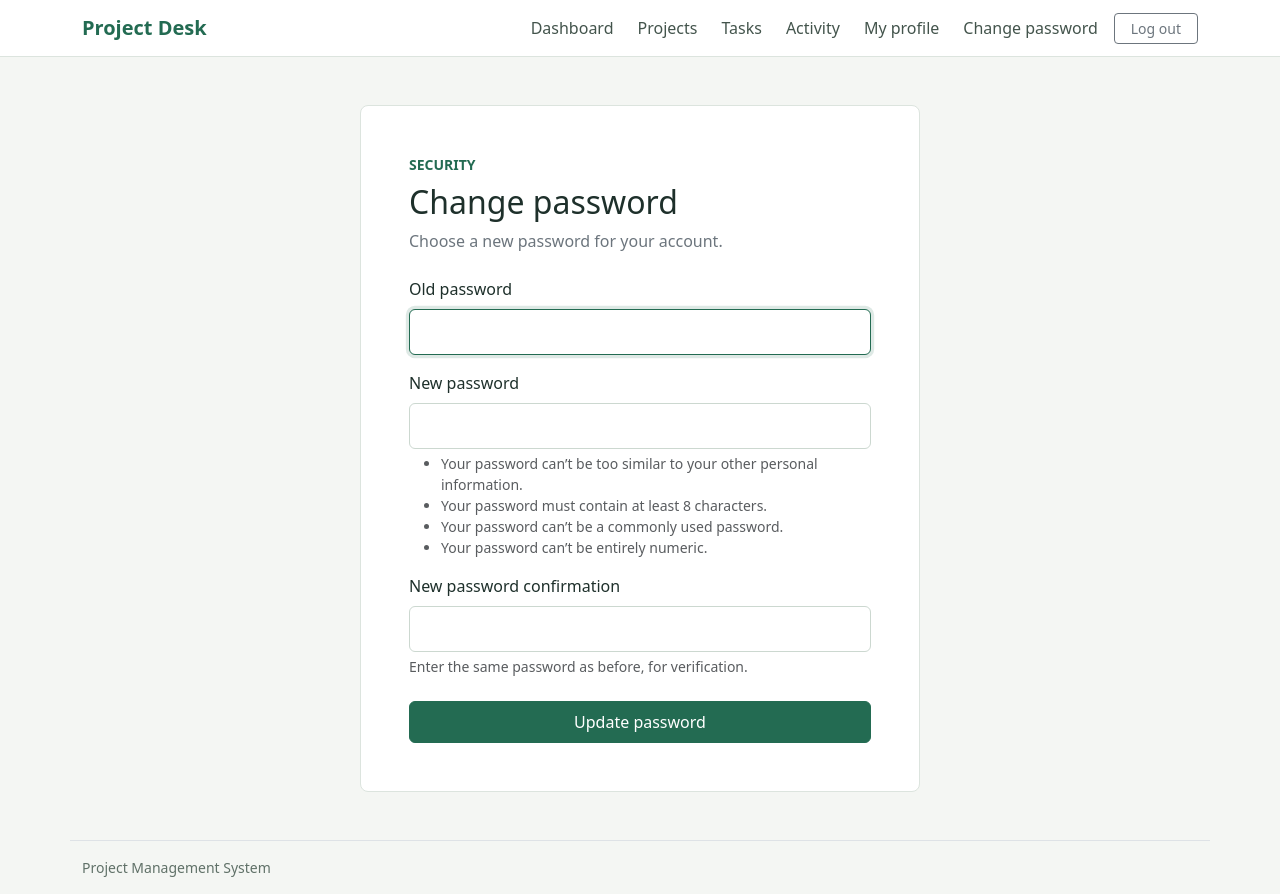
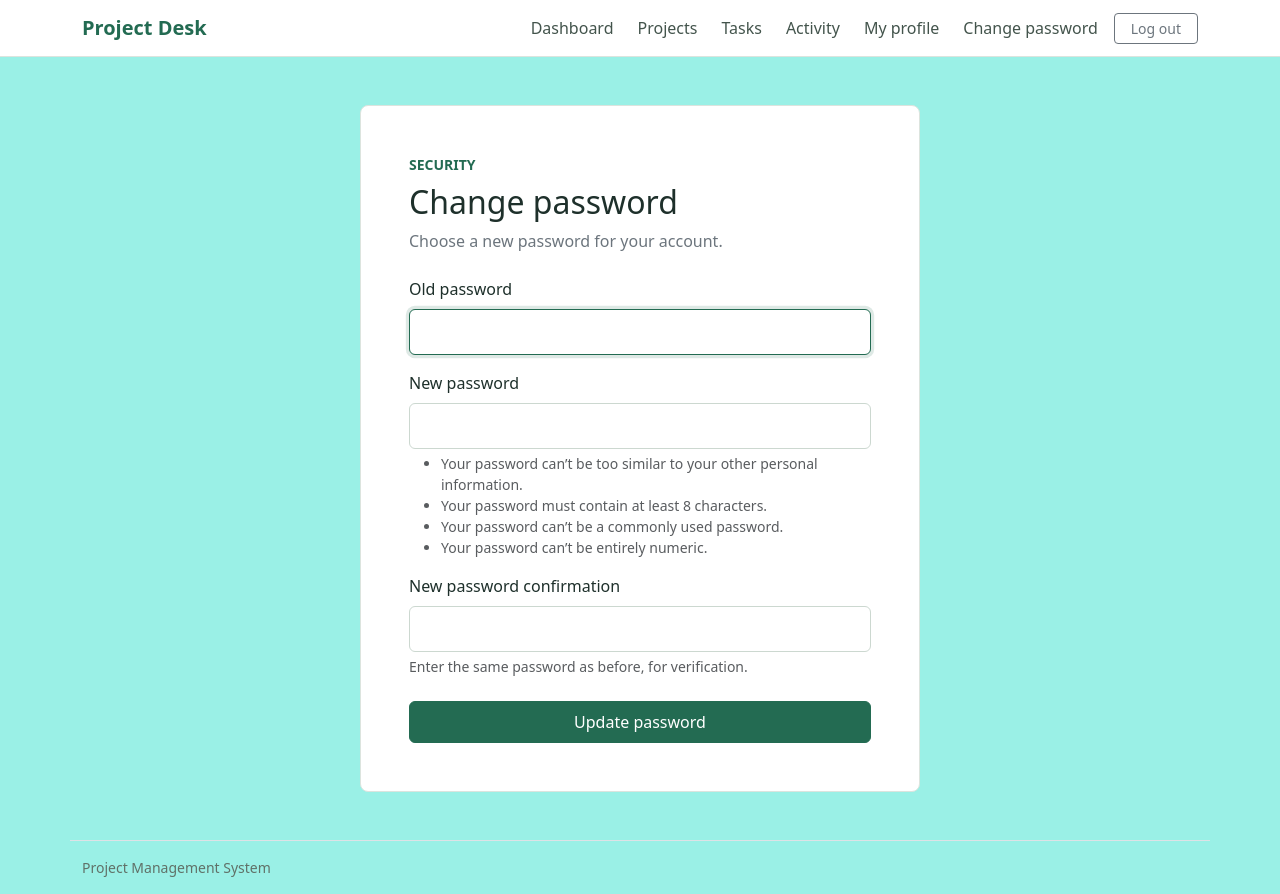
Before and after one commit to shubhankarthapa/pms-dissertation, a Django app: page /accounts/password-change/ in a window 1280 px wide. Run offline with Django 5.2, Linux system fonts and the light colour scheme; a user stored in the database is signed in.

Commit message:
update bg color

```diff
--- a/accounts/templates/accounts/base.html
+++ b/accounts/templates/accounts/base.html
@@ -7,7 +7,8 @@
     <title>{% block title %}Project Desk{% endblock %} | Project Desk</title>
     <link href="https://cdn.jsdelivr.net/npm/bootstrap@5.3.3/dist/css/bootstrap.min.css" rel="stylesheet">
     <style>
-        :root { --ink: #1e302b; --green: #236b52; --paper: #f4f6f3; --line: #dce4de; }
+        /* :root { --ink: #1e302b; --green: #236b52; --paper: #f4f6f3; --line: #dce4de; } */
+        :root { --ink: #1e302b; --green: #236b52; --paper: #9af0e6; --line: #dce4de; }
         body { min-height: 100vh; background: var(--paper); color: var(--ink); }
         .navbar { background: #fff; border-bottom: 1px solid var(--line); }
         .navbar-brand { color: var(--green); font-weight: 750; letter-spacing: 0; }
```
